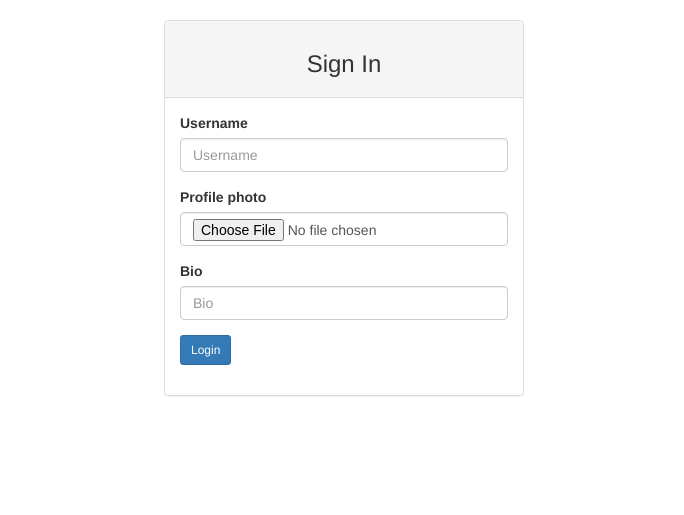
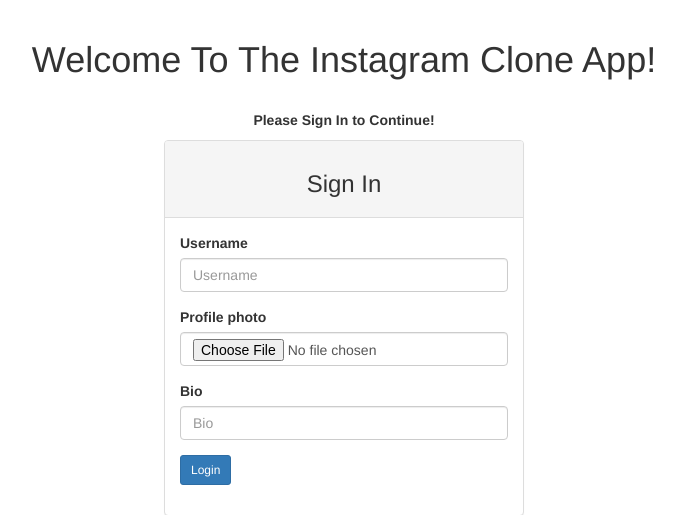
Before and after one commit to munganyendesandrine/InstagramClone, a Django app: template instagram_cloneapp/templates/registration/login.html in a window 1280 px wide. Shown: the part 86-601 px from the top of the page, without its empty margins (296-980 px from the left). Run offline with Django 3.2, Linux system fonts and the light colour scheme; the template is opened without the code that fills it: values that come from a table or form of the project are taken from there, others are empty; some libraries are stand-ins or nearby versions.

Commit message:
login page updated

```diff
--- a/instagram_cloneapp/templates/registration/login.html
+++ b/instagram_cloneapp/templates/registration/login.html
@@ -2,6 +2,9 @@
 {% load bootstrap3 %}
 {% block content %}
 <div class="container">
+    <h1 class="text-center">Welcome To The Instagram Clone App!</h1><br>
+    <p class="text-center"><strong>Please Sign In to Continue!</strong></p>
+
   <div class="row">
 
     <div class="col-md-4"></div>
```
